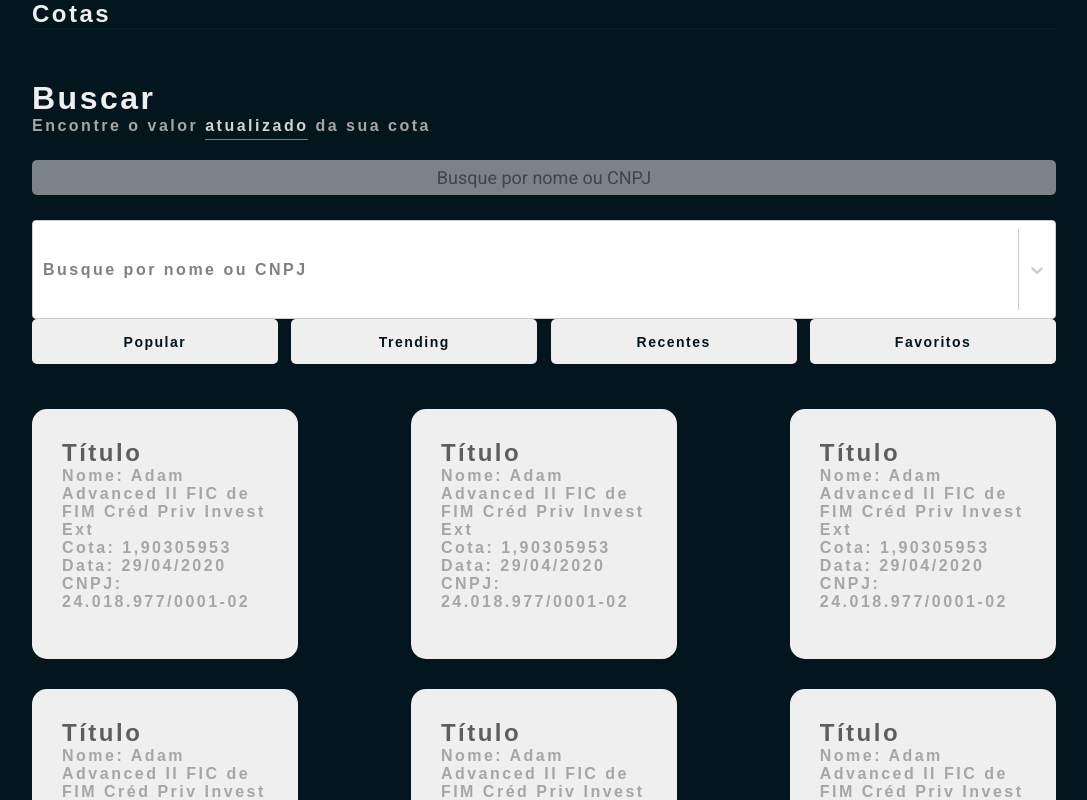
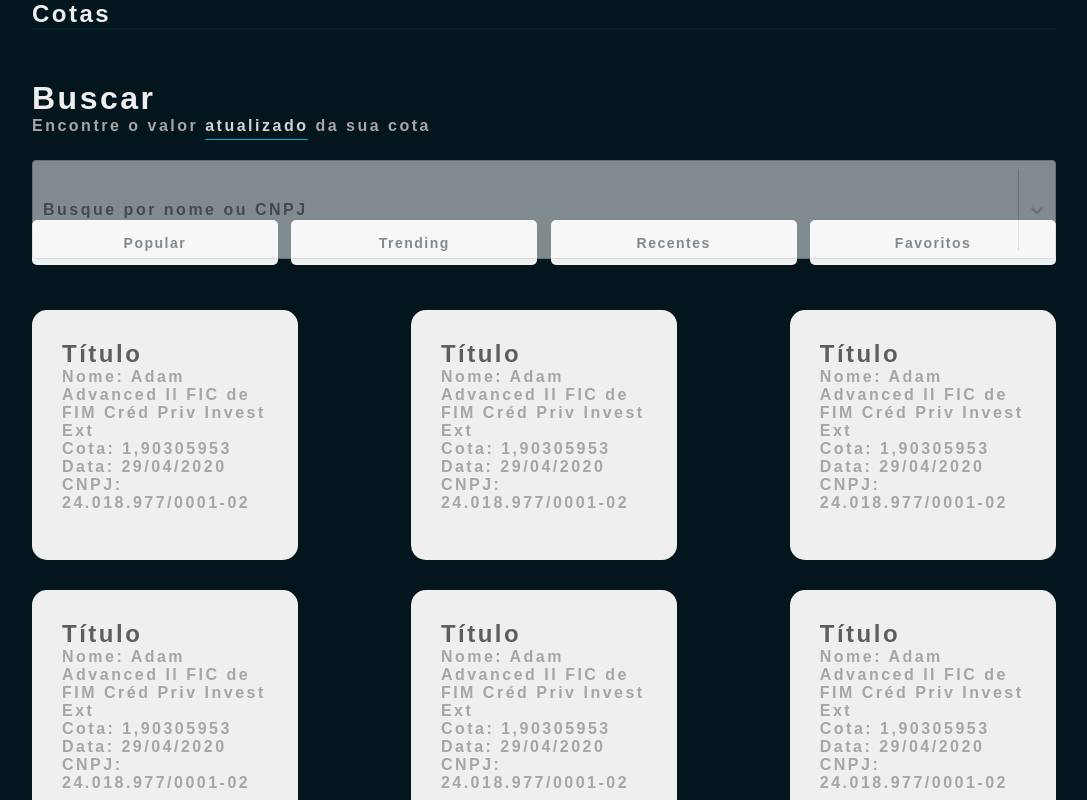
Before and after one commit to SergioVago/Busca-Cotas-Fundos, a React (Create React App) app in the folder frontend/: page / in a window 1280 px wide. Shown: the top 800 px of the page, without its empty margins (96-1183 px from the left). Built offline with nearby package versions, Linux system fonts and the light colour scheme.

Commit message:
Ajuste no input de busca

```diff
--- a/frontend/package.json
+++ b/frontend/package.json
@@ -7,7 +7,6 @@
     "@testing-library/react": "^9.3.2",
     "@testing-library/user-event": "^7.1.2",
     "axios": "^0.19.2",
-    "lodash": "^4.17.15",
     "react": "^16.13.1",
     "react-dom": "^16.13.1",
     "react-scripts": "3.4.1",
--- a/frontend/src/components/Body/index.js
+++ b/frontend/src/components/Body/index.js
@@ -4,13 +4,20 @@
 
 import './styles.css'
 
+const options = [
+  { value: 'chocolate', label: 'Chocolate' },
+  { value: 'strawberry', label: 'Strawberry' },
+  { value: 'vanilla', label: 'Vanilla' }
+]
+
+
 export default props => {
   return (
     <div id="container">
       <h1>Buscar</h1>
       <p>Encontre o valor <span class="hightlight">atualizado</span> da sua cota</p>
-      <input type="text" placeholder="Busque por nome ou CNPJ" />
-      <SearchBar />
+      <SearchBar Funds={options} />
+
       <section class="buttons">
         <button>Popular</button>
         <button>Trending</button>
--- a/frontend/src/components/SearchBar/index.js
+++ b/frontend/src/components/SearchBar/index.js
@@ -1,50 +1,25 @@
 import React, { useState } from 'react';
-import AsyncSelect from 'react-select/async';
-import debounce from 'lodash/debounce';
-
-import api from '../../api/api'
+import Select from 'react-select';
 
 import './styles.css'
 
 export default props => {
   const mapFunds = (funds) => {
-    const teste = funds.map(fund => {
+    const options = funds.map(fund => {
       return {
         label: fund.name,
-        value: fund.cnpj,
-        ...fund
+        value: fund.cnpj
       }
     })
-    console.log('teste :>> ', teste);
-    return teste
-  }
-
-  const filterFunds = (inputValue, funds) => {
-    return funds.filter(fund =>
-      fund.label.toLowerCase().includes(inputValue.toLowerCase())
-    );
-  };
-
-
-
-  const promiseOptions = inputValue => {
-    console.log('inputValue :>> ', inputValue);
-
-    return new Promise(resolve => {
-      setTimeout(async () => {
-        const { data: funds } = await api.get()
-        const mapedFunds = mapFunds(funds)
-        resolve(filterFunds(inputValue, mapedFunds));
-      }, 1000);
-    });
+    return options
   }
 
   return (
-    <AsyncSelect
-      cacheOptions
-      // defaultOptions
-      loadOptions={debounce(promiseOptions, 1000)}
+    <Select
+      className="selectFund"
       placeholder="Busque por nome ou CNPJ"
-      onChange={props.changeFunction} />
-  );
+      options={mapFunds(props.Funds)}
+      onInputChange={props.onChange}
+    />
+  )
 }
```
